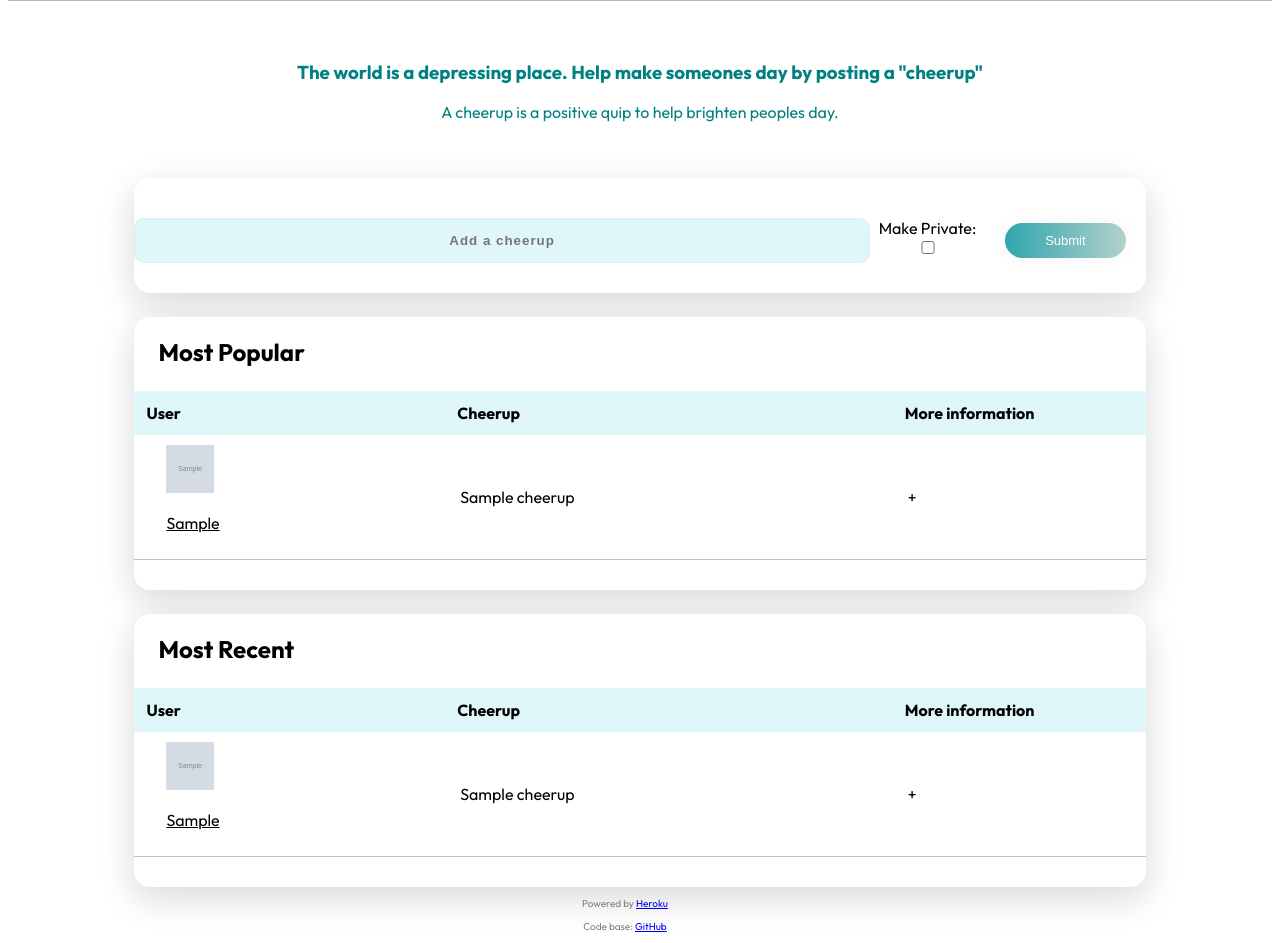
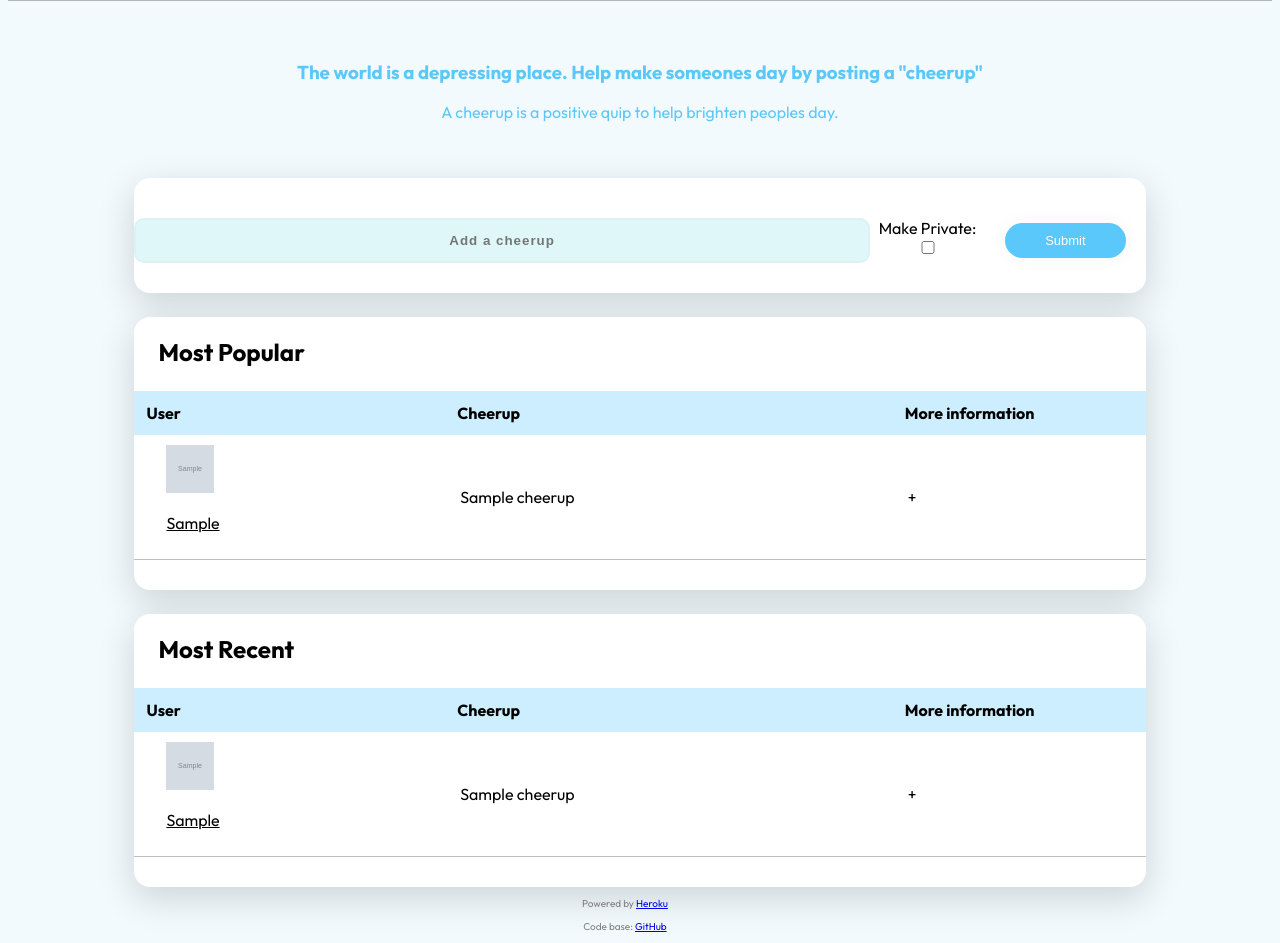
Before and after one commit to kdaya001/cheer-you-up, a Flask app: page /home in a window 1280 px wide. Shown: the part 84-1027 px from the top of the page. Run offline with Flask 2, Linux system fonts and the light colour scheme; the visitor is signed in with stand-in values (Sample User, id 1); grey boxes marked "Sample" are stand-in pictures; a database or web service that is not in the repository returns one stand-in record (values such as "Sample title"); some libraries are stand-ins or nearby versions.

Commit message:
update banner colour

```diff
--- a/static/styles/base-style.css
+++ b/static/styles/base-style.css
@@ -1,6 +1,7 @@
 body {
     box-sizing: border-box;
     font-family: 'Outfit', sans-serif;
+    background: rgba(90, 200, 250, 0.08);
 }
 
 .avatar {
@@ -16,7 +17,6 @@ body {
 #company-name {
     text-align: left;
 }
-
 
 #home-icon-li {
     display: none;
@@ -34,7 +34,7 @@ form select {
 
 .user-details > * {
     margin: 0;
-    font-size: 0.em;
+    font-size: 0em;
 }
 
 input {
@@ -47,10 +47,11 @@ input {
     box-sizing: border-box;
     border: 2px solid rgba(0, 0, 0, 0.02);
     text-align: center;
-    background-color : #E0F7FA;
+    background-color: #e0f7fa;
 }
 
-.nav-avatar, #logo {
+.nav-avatar,
+#logo {
     width: 40px;
     height: 40px;
 }
@@ -78,7 +79,7 @@ input {
 nav {
     display: flex;
     justify-content: space-between;
-    border-bottom: .5px solid rgb(182, 182, 182);
+    border-bottom: 0.5px solid rgb(182, 182, 182);
     margin-bottom: 15px;
 }
 
@@ -86,17 +87,20 @@ nav {
     text-decoration: underline;
 }
 
-.cheerup-heading, .cheerupers-heading, .cheerup-table-heading {
+.cheerup-heading,
+.cheerupers-heading,
+.cheerup-table-heading {
     padding-left: 24px;
     padding-top: 20px;
 }
 
-.cheerup-heading, .cheerup-heading {
+.cheerup-heading,
+.cheerup-heading {
     font-size: 1.5em;
 }
 
 .cheerup-table-heading {
-    background-color: #E0F7FA;
+    background-color: rgba(90, 200, 250, 0.3);
 }
 
 .all-container {
@@ -158,11 +162,11 @@ table * {
 }
 
 a p:hover {
-    color: teal;
+    color: #5ac8fa;
 }
 
 .nav-button:hover {
-    background-color: wheat;
+    background-color: rgba(90, 200, 250, 0.2);
 }
 
 .cheerup-table {
@@ -178,17 +182,18 @@ button {
     border-radius: 10px;
     border: none;
     padding: 0 10px;
-    background-color: #E0F7FA;
+    background-color: #5ac8fa;
 }
 
 button:hover {
     background-color: wheat;
 }
 
-.submit, button {
+.submit,
+button {
     border-radius: 5em;
     color: #fff;
-    background: linear-gradient(to right, #30a5ad, #b3d1cd);
+    background: #5ac8fa;
     border: 0;
     padding-left: 40px;
     padding-right: 40px;
@@ -269,7 +274,7 @@ button:hover {
     }
 
     table > * {
-        font-size: .7em;
+        font-size: 0.7em;
     }
 
     button {
--- a/static/styles/index-style.css
+++ b/static/styles/index-style.css
@@ -1,4 +1,4 @@
 .index-banner {
-    color: teal;
+    color: #5AC8FA;
     margin-bottom: 20px;
 }
```
